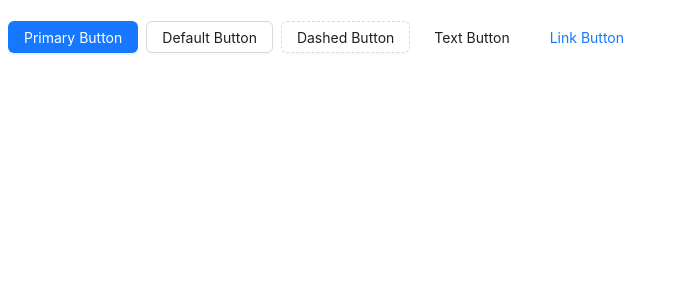
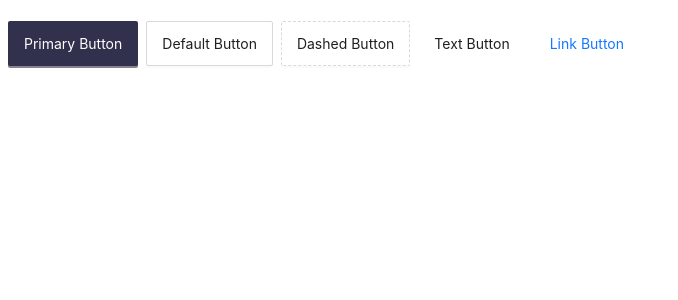
Before and after one commit to factor-4/connectbuddy, a Next.js app: page / in a window 1280 px wide. Shown: the top 300 px of the page, without its empty margins (0-678 px from the left). Built offline with nearby package versions, Linux system fonts and the light colour scheme.

Commit message:
theme provider added

```diff
--- a/src/app/layout.tsx
+++ b/src/app/layout.tsx
@@ -1,6 +1,7 @@
 import type { Metadata } from "next";
 
 import "./globals.css";
+import ThemeProvider from "@/providers/theme-provider";
 
 
 
@@ -16,7 +17,12 @@ export default function RootLayout({
 }>) {
   return (
     <html lang="en">
-      <body >{children}</body>
+      <body >
+        <ThemeProvider>
+          {children}
+        </ThemeProvider>
+
+      </body>
     </html>
   );
 }
--- /dev/null
+++ b/src/providers/theme-provider.tsx
@@ -0,0 +1,29 @@
+'use client'
+import React from 'react'
+import { ConfigProvider } from 'antd';
+
+function ThemeProvider(
+    { children }: { children: React.ReactNode }
+) {
+    return (
+        <div>
+            <ConfigProvider
+                theme={{
+                    token: {
+                        colorPrimary: '#31304D',
+                        borderRadius: 2
+                    },
+                    components: {
+                        Button: {
+                            controlHeight: 45,
+                            boxShadow: 'none',
+                        }
+                    }
+                }}>
+                {children}
+            </ConfigProvider>
+        </div>
+    )
+}
+
+export default ThemeProvider
--- a/tailwind.config.ts
+++ b/tailwind.config.ts
@@ -8,11 +8,9 @@ const config: Config = {
   ],
   theme: {
     extend: {
-      backgroundImage: {
-        "gradient-radial": "radial-gradient(var(--tw-gradient-stops))",
-        "gradient-conic":
-          "conic-gradient(from 180deg at 50% 50%, var(--tw-gradient-stops))",
-      },
+     colors: {
+      primary: '#31304D'
+     }
     },
   },
   plugins: [],
```
